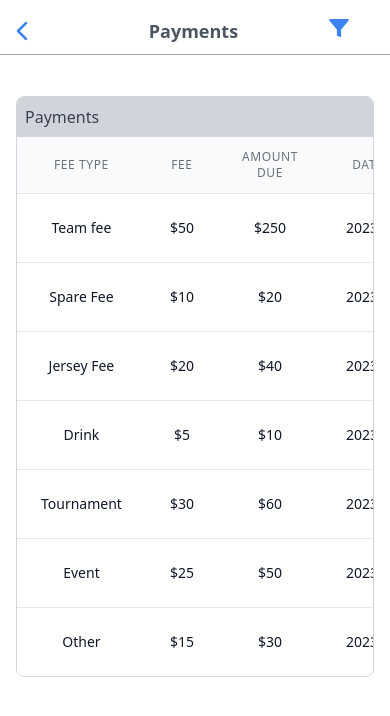
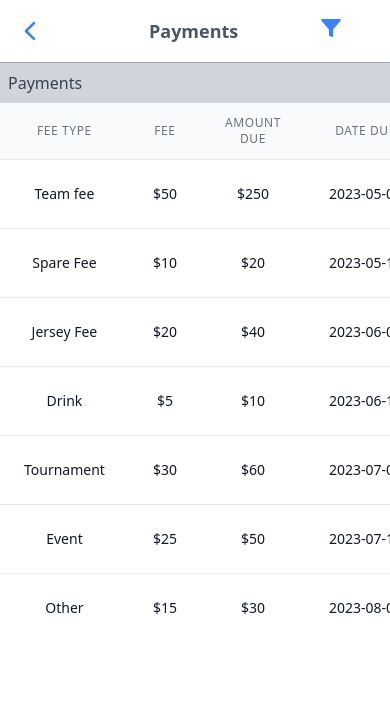
Before and after one commit to AouIssa/ui-sandbox-ts, a React (Create React App) app: page / in a window 390 px wide. Shown: the top 716 px of the page. Built offline with nearby package versions, Linux system fonts and the light colour scheme.

Commit message:
fixed padding issues and made table full wdith

```diff
--- a/src/App.tsx
+++ b/src/App.tsx
@@ -11,7 +11,7 @@ const App: React.FC = () => {
   return (
     <div className="App">
       <div className="relative">
-        <div className="pt-20 md:pt-0 z-0">
+        <div className="z-0">
           <PaymentTable />
         </div>
       </div>
--- a/src/Header.tsx
+++ b/src/Header.tsx
@@ -46,7 +46,7 @@ const Header: React.FC<HeaderProps> = ({
       {/*Mobile view View*/}
 
       <header
-        className={`fixed top-0 left-0 right-0 bg-white border-b border-gray-400 p-2 pt-4 md:hidden ${className}`}
+        className={`flex top-0 left-0 right-0 bg-white border-b border-gray-400 p-4 md:hidden ${className}`}
       >
         <div className="container mx-auto flex items-center justify-between border-b-0">
           <button className="focus:outline-none" onClick={onBack}>
--- a/src/PaymentTable/PaymentTable.tsx
+++ b/src/PaymentTable/PaymentTable.tsx
@@ -28,14 +28,13 @@ const PaymentTable: React.FC = () => {
     <div className="relative w-full">
       <Header
         title="Payments"
-        className="z-10"
+        className="z-10 md:pt-0"
         filterByFeeType={(feeType) => setSelectedFeeType(feeType)}
         selectedFeeType={selectedFeeType}
       />
-      <div className="pt-05 md:pt-0 z-0 ">
-        <div className="p-4">
-          <div className="w-full overflow-x-auto border border-gray-300 rounded-lg">
-            <table className="min-w-full divide-y divide-gray-200 rounded-lg">
+      <div className="pt-0 md:pt-0 z-0 ">
+        <div className="w-full overflow-x-auto border-gray-300 md:mt-0">
+          <table className="w-full divide-y divide-gray-200 ">
             <thead className="bg-gray-50">
               <tr>
                 <th
@@ -74,9 +73,7 @@ const PaymentTable: React.FC = () => {
                     colSpan={7}
                     className="px-6 py-4 whitespace-nowrap text-center"
                   >
-                      <div className="text-sm text-gray-900">
-                        No payments due
-                      </div>
+                    <div className="text-sm text-gray-900">No payments due</div>
                   </td>
                 </tr>
               ) : (
@@ -128,7 +125,6 @@ const PaymentTable: React.FC = () => {
         </div>
       </div>
     </div>
-    </div>
   );
 };
 export default PaymentTable;
```
Lines whose indentation alone changed are shown as unchanged.
